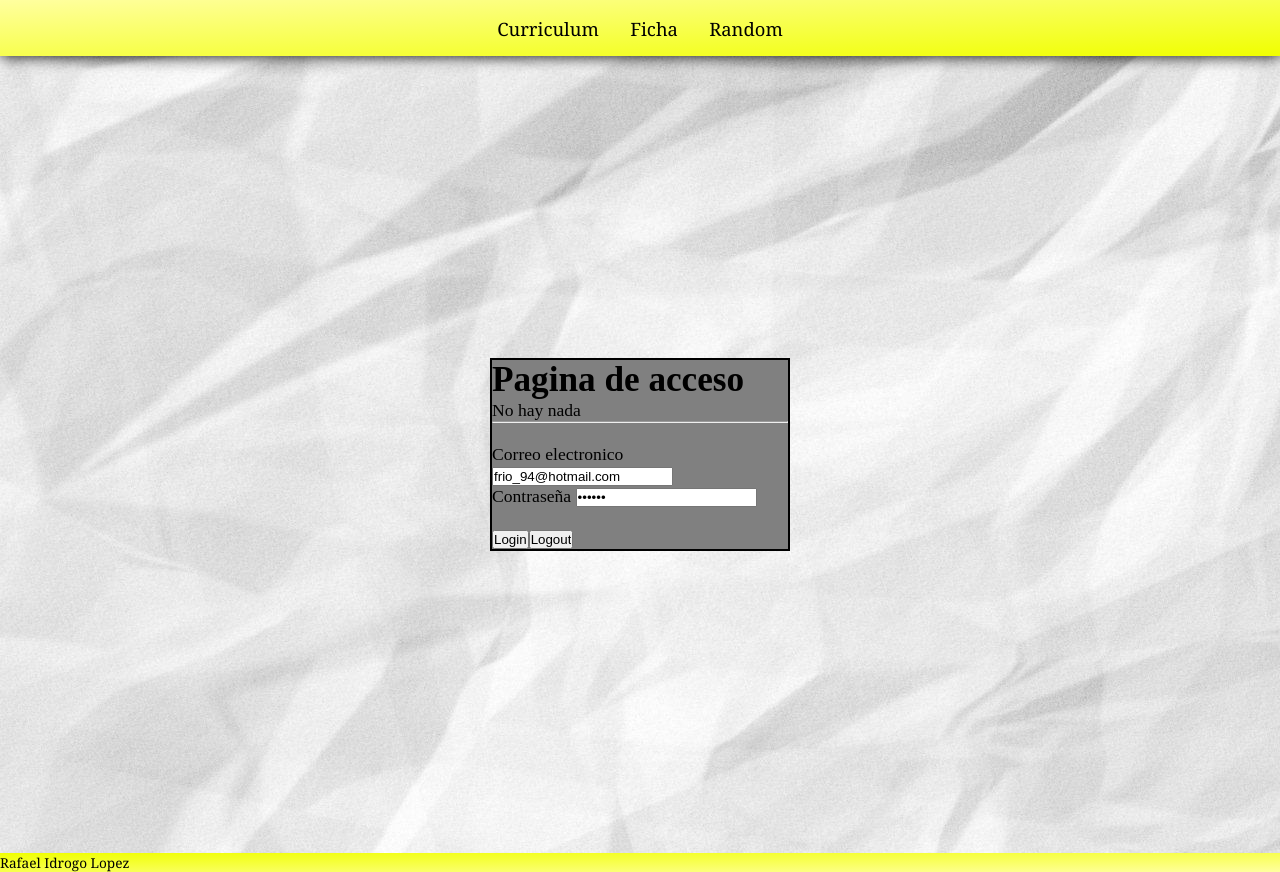
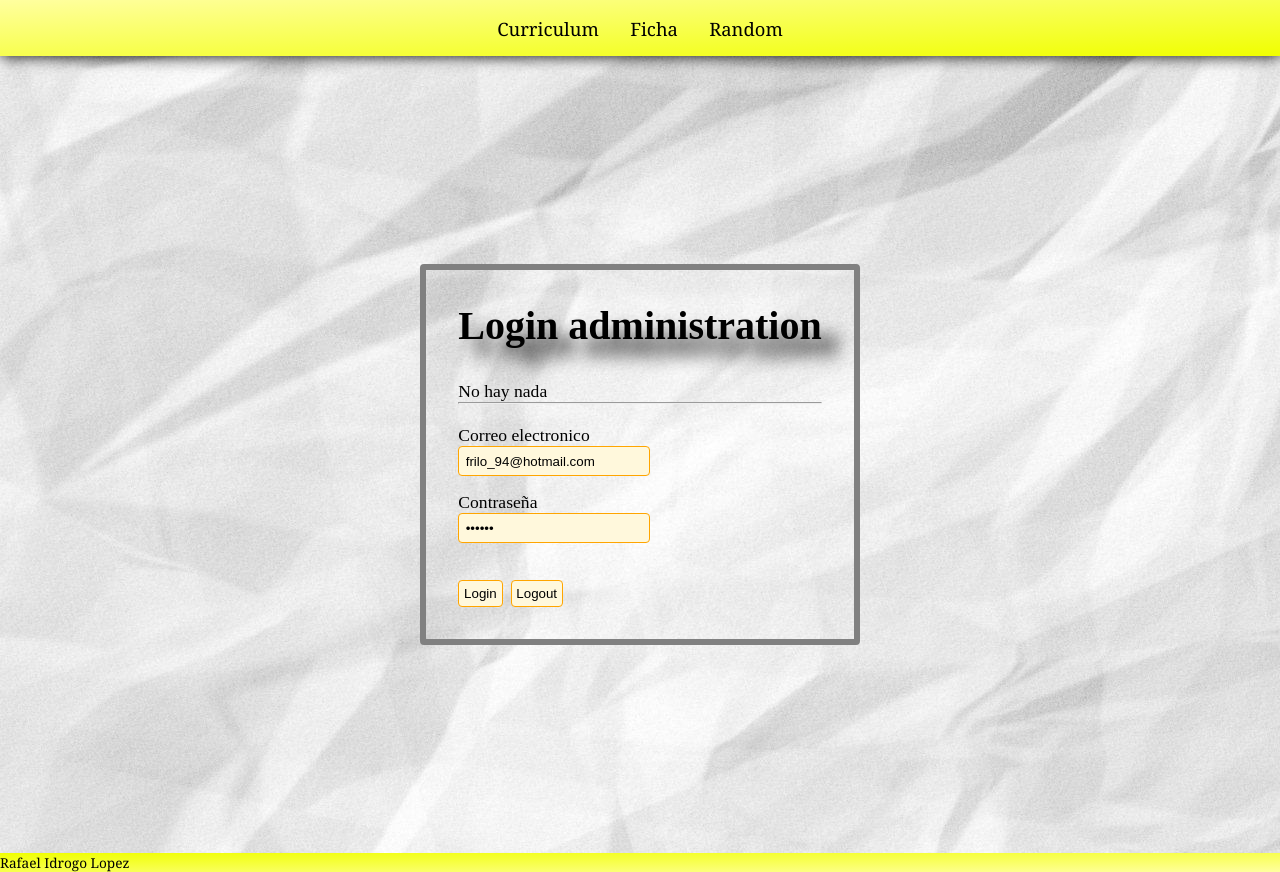
Before and after one commit to rafajlpz/cv-vue, a Vue app: page /about in a window 1280 px wide. Built offline with nearby package versions, Linux system fonts and the light colour scheme.

Commit message:
Cambios CSS formulario

```diff
--- a/src/views/AboutView.vue
+++ b/src/views/AboutView.vue
@@ -1,23 +1,39 @@
 <template>
   <div class="contenedor">
     <div class="caja-formulario">
-      <h1>Pagina de acceso</h1>
-      {{store.getEmailUser}}
+      <h1 class="titulo-admin">Login administration</h1>
+      {{ store.getEmailUser }}
       <br />
       <hr />
       <br />
       <form @submit.prevent="autentificar" action="#" id="myForm">
         <div class="control">
           <label for="email"> Correo electronico </label>
-          <input v-model="form.email" type="email" id="email"  required/>
+          <input
+            class="inputs"
+            v-model="form.email"
+            type="email"
+            id="email"
+            required
+          />
         </div>
         <div class="control">
           <label for="password"> Contraseña </label>
-          <input v-model="form.password" type="password" id="password" />
+          <input
+            class="inputs"
+            v-model="form.password"
+            type="password"
+            id="password"
+          />
         </div>
         <br />
-        <button>Login</button>
-        <input @click="desconectar" type="button" value="Logout">
+        <button class="botones">Login</button>
+        <input
+          class="botones"
+          @click="desconectar"
+          type="button"
+          value="Logout"
+        />
       </form>
     </div>
   </div>
@@ -25,21 +41,21 @@
 
 <script setup>
 //Importaciones
-import { useStoreUsers } from '@/store/users';
-import { reactive } from 'vue';
+import { useStoreUsers } from "@/store/users";
+import { reactive } from "vue";
 
 //Inicializar pinia
 const store = useStoreUsers();
 const form = reactive({
-  email: "frio_94@hotmail.com",
-  password: "123456"
+  email: "frilo_94@hotmail.com",
+  password: "123456",
 });
 const autentificar = () => {
   store.signIn(form);
 };
-const desconectar = () =>{
-  store.logout()
-}
+const desconectar = () => {
+  store.logout();
+};
 </script>
 
 <style>
@@ -47,17 +63,75 @@ const desconectar = () =>{
   display: flex;
   align-items: center;
   justify-content: center;
+  height: auto;
 }
 
 .caja-formulario {
-  background-color: grey;
-  border: 2px solid black;
+  border: 6px solid grey;
 
-  width: 300px;
+  width: fit-content;
   height: fit-content;
+  padding: 2rem;
+  border-radius: 4px;
 
   display: flex;
   flex-direction: column;
   justify-content: center;
 }
+.control {
+  display: flex;
+  flex-direction: column;
+  width: fit-content;
+}
+.inputs {
+  width: 100%;
+  background: cornsilk;
+  padding: 0.4rem;
+  border-radius: 4px;
+  margin-bottom: 1rem;
+  border: 1px solid orange;
+}
+.botones {
+  /* border-radius: 4px; */
+  padding: 0.3rem;
+  margin-right: 0.5rem;
+  border: 1px solid orange;
+  border-radius: 4px;
+  background: cornsilk;
+}
+.titulo-admin {
+  margin-bottom: 2rem;
+  font-size: 2.5rem;
+  text-shadow: 1rem 1rem 1.1rem;
+
+}
+
+/* .input-grupo{
+  position: relative;
+}
+.input{
+  padding: 0.4rem;
+  border: none;
+  border-radius: 4px;
+  font: inherit;
+  color: #fff;
+  background-color: transparent;
+  outline: 2px solid #fff;
+}
+.input-label{
+  position: absolute;
+  top: 0;
+  left: 0;
+  transform: translate(10px, 10px);
+  transform-origin: left;
+  transition: transform .25s;
+}
+.input:focus+.input-label,
+.input:valid+valid+.input-label{
+  transform: translate(0, -30px) scale(.8);
+  color: #d1c5fc;
+}
+.input:is(focus, :valid){
+  outline-color: d1c5fc;
+} */
 </style>
```
